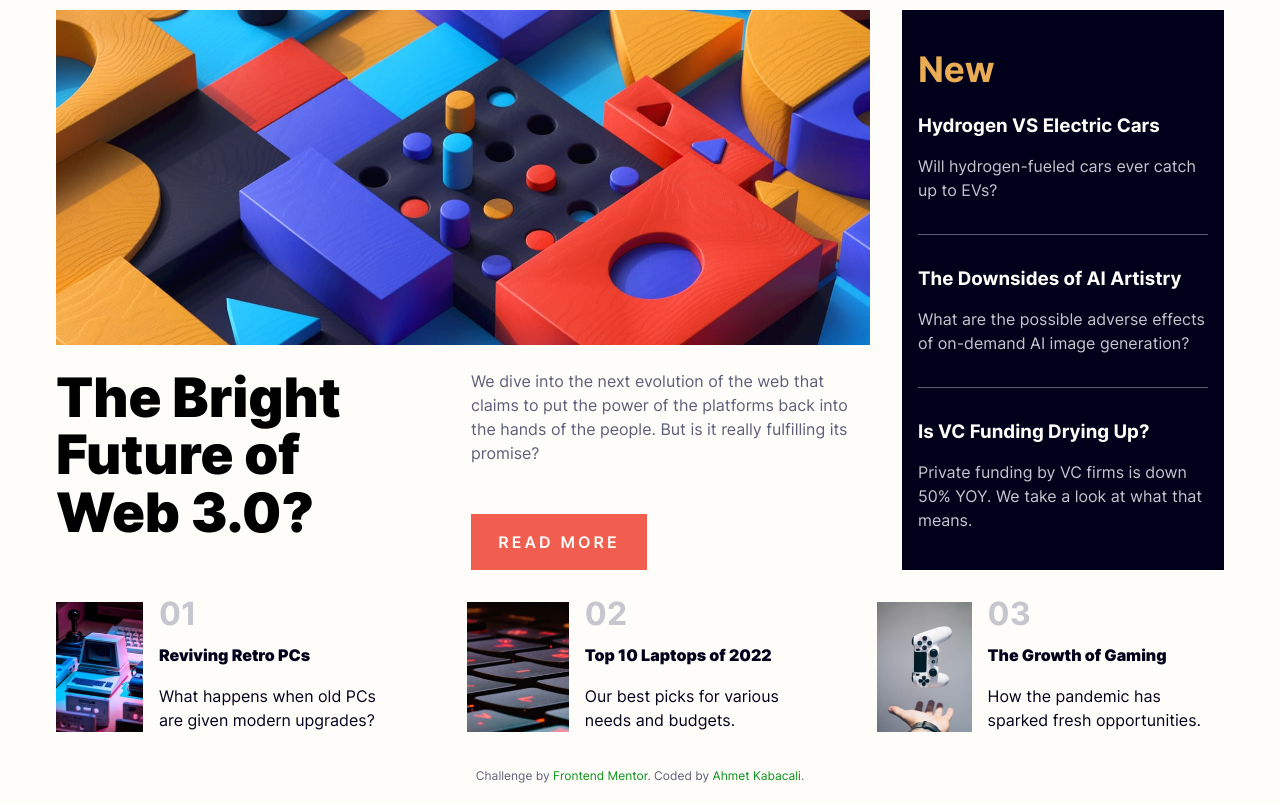
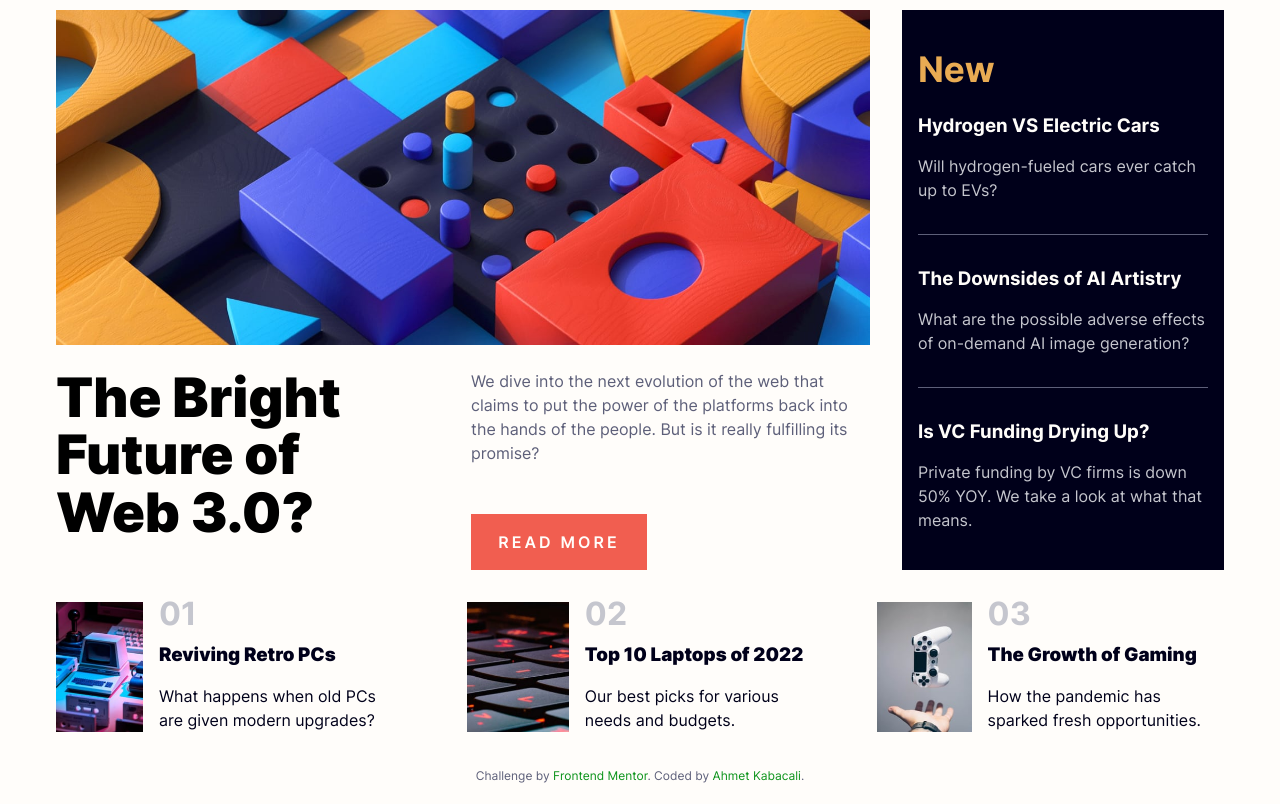
Before and after one commit to ahmetkabacali/News-homepage-Responsive, a plain HTML site: page index.html in a window 1280 px wide. Shown: the part 78-882 px from the top of the page. Drawn offline with Linux system fonts and the light colour scheme.

Commit message:
Add files via upload

```diff
--- a/index.html
+++ b/index.html
@@ -40,16 +40,10 @@
           </ul>
         </nav>
       </div>
-      <style>
-        .gr3-box2{
-          justify-self: right;
-        }
-      </style>
     </header>
 
     <main>
       <div class="container main-container">
-
         <section class="group1-box">
           <picture class="main-gr1-img-wrapper">
             <source media="(max-width: 540px )" srcset="./assets/images/image-web-3-mobile.jpg">
@@ -87,7 +81,7 @@
             </div>
             <div class="group3-text">
               <span>01</span>
-              <a href="#" class="main-gr3-heading">Reviving Retro PCs</a>
+              <h3><a href="#" class="main-gr3-heading">Reviving Retro PCs</a></h3>
               <p class="main-gr3-text parag">What happens when old PCs are given modern upgrades?</p>
             </div>
           </div>
@@ -97,7 +91,7 @@
             </div>
             <div class="group3-text">
               <span>02</span>
-              <a href="#" class="main-gr3-heading">Top 10 Laptops of 2022</a>
+              <h3><a href="#" class="main-gr3-heading">Top 10 Laptops of 2022</a></h3>
               <p class="main-gr3-text parag">Our best picks for various needs and budgets.</p>
             </div>
           </div>
@@ -107,7 +101,7 @@
             </div>
             <div class="group3-text">
               <span>03</span>
-              <a href="#" class="main-gr3-heading">The Growth of Gaming</a>
+              <h3><a href="#" class="main-gr3-heading">The Growth of Gaming</a></h3>
               <p class="main-gr3-text parag">How the pandemic has sparked fresh opportunities.</p>
             </div>
           </div>
```
